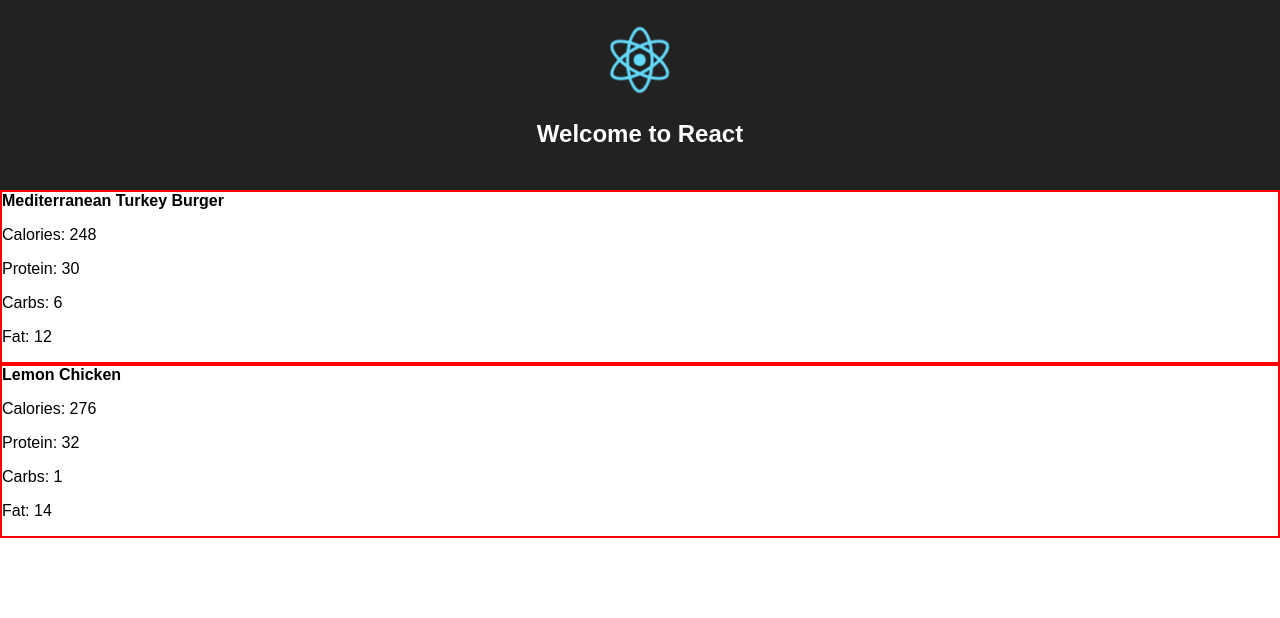
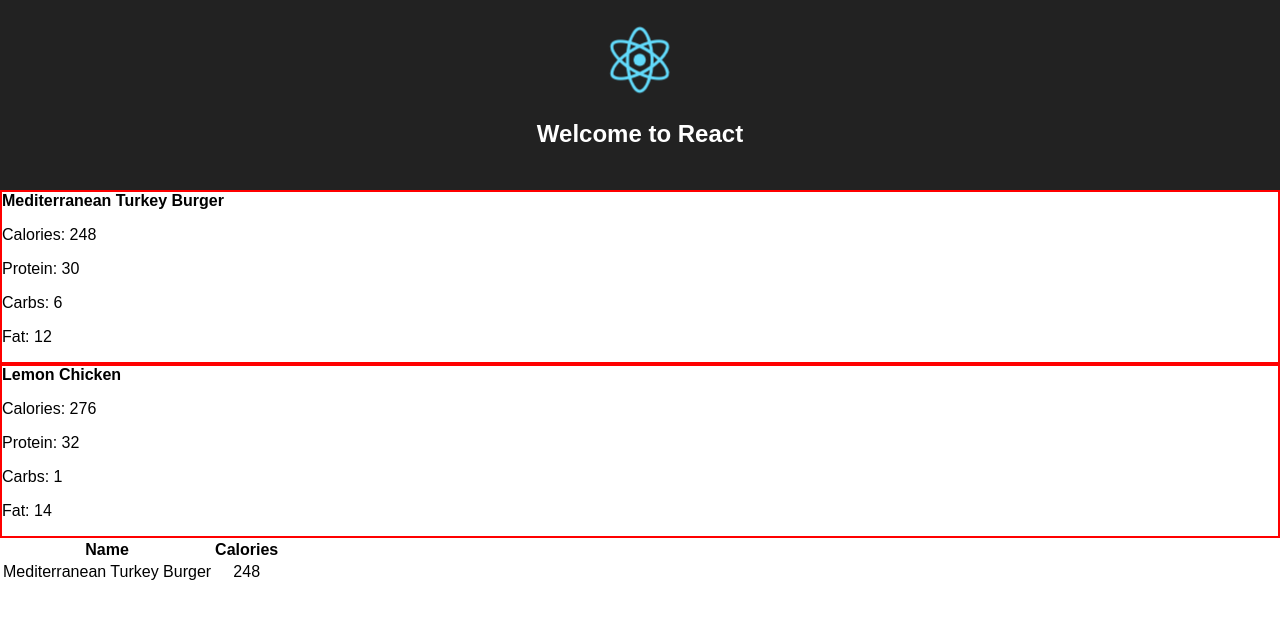
Before and after one commit to kirkyoder/react-meal-planner, a React (Create React App) app: page / in a window 1280 px wide. Shown: the top 618 px of the page. Built offline with nearby package versions, Linux system fonts and the light colour scheme.

Commit message:
unify components under MealPlanner component

```diff
--- a/src/App.js
+++ b/src/App.js
@@ -2,8 +2,7 @@ import React, { Component } from 'react';
 import logo from './logo.svg';
 import './App.css';
 
-import MealItem from './components/MealItem.js';
-import MealDatabase from './data/Meals.js';
+import MealPlanner from './components/MealPlanner.js';
 
 class App extends Component {
     render() {
@@ -14,9 +13,7 @@ class App extends Component {
                     <h1 className="App-title">Welcome to React</h1>
                 </header>
 
-                {MealDatabase.map(function (meal, index) {
-                    return <MealItem key={index} {...meal} />;
-                })}
+                <MealPlanner />
             </div>
       );
     }
--- a/src/components/MealItem.js
+++ b/src/components/MealItem.js
@@ -4,7 +4,7 @@ import '../styles/mealitem.css';
 class MealItem extends Component {
     render() {
         return (
-            <div className="meal-item">
+            <div className="meal-item" onClick={this.props.onClick}>
                 <div className="name">{this.props.name}</div>
                 <div className="nutrition-facts">
                     <p>Calories: {this.props.calories}</p>
--- /dev/null
+++ b/src/components/MealPlanner.js
@@ -0,0 +1,35 @@
+import React, { Component } from 'react';
+
+import MealDatabase from '../data/Meals.js';
+
+import MealItem from './MealItem.js';
+import NutritionLog from './NutritionLog.js';
+
+class MealPlanner extends Component {
+    constructor(props) {
+        super(props);
+        this.handleClick = this.handleClick.bind(this);
+    }
+
+    handleClick(e) {
+        e.preventDefault();
+        console.log(this);
+        console.log(e);
+    }
+
+    render() {
+        return (
+            <div>
+                <div>
+                    {MealDatabase.map(function (meal, index) {
+                        return <MealItem key={index} {...meal} onClick={this.handleClick} />;
+                    }, this)}
+                </div>
+
+                <NutritionLog />
+            </div>
+        );
+    }
+}
+
+export default MealPlanner;
--- /dev/null
+++ b/src/components/NutritionLog.js
@@ -0,0 +1,60 @@
+import React, { Component } from 'react';
+
+import MealItemModel from '../models/MealItemModel.js';
+
+class NutritionLog extends Component {
+    constructor(properties) {
+        super(properties)
+
+        this.state = {
+            mealItems: [
+                new MealItemModel({
+                    name: 'Mediterranean Turkey Burger',
+                    calories: 248,
+                    protein: 30,
+                    carbs: 6,
+                    fat: 12
+                })
+            ]
+        }
+    }
+
+    // addMealItem() {
+    //     let mealItem = new MealItemModel({
+    //         name: 'Lemon Chicken',
+    //         calories: 276,
+    //         protein: 32,
+    //         carbs: 1,
+    //         fat: 14
+    //     });
+
+    //     this.setState((prevState, props) => ({
+    //         mealItems: prevState.mealItems.push(mealItem)
+    //     }));
+    // }
+
+    render() {
+        return (
+            <table>
+                <thead>
+                    <tr>
+                        <th>Name</th>
+                        <th>Calories</th>
+                    </tr>
+                </thead>
+                <tbody>
+                    {this.state.mealItems.map(function (meal, index) {
+                        return (
+                            <tr key={index}>
+                                <td>{meal.name}</td>
+                                <td>{meal.calories}</td>
+                            </tr>
+                        );
+                    })}
+                </tbody>
+            </table>
+        );
+    }
+}
+
+export default NutritionLog;
```
Also changed, not shown: src/models/MealItemModel.js (line endings or trailing spaces).
